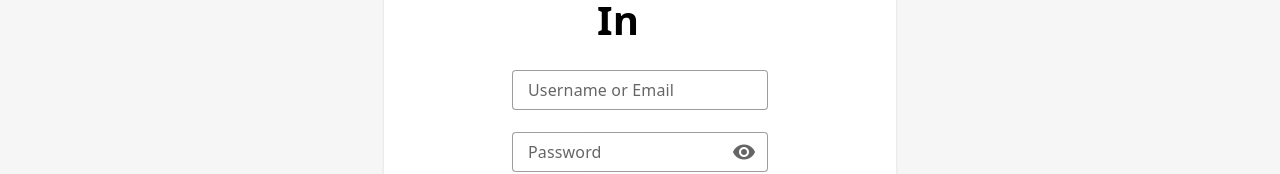
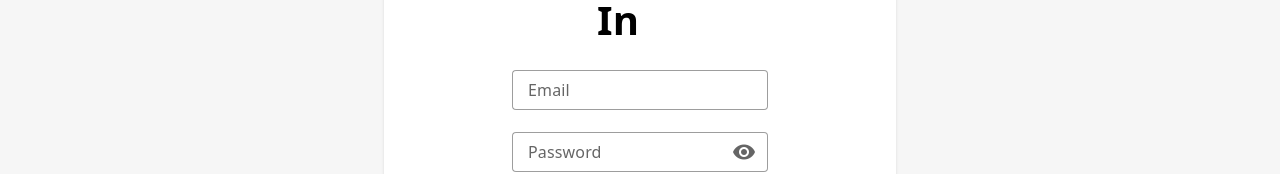
Before and after one commit to Yahya-Idris-A/Court-Vision-Vue-Version, a Vue app: page /sign-in in a window 1280 px wide. Shown: the part 253-427 px from the top of the page. Built offline with nearby package versions, Linux system fonts and the light colour scheme.

Commit message:
Add cursor pointer on footer and fix sign in form label

```diff
--- a/src/components/Footer/Footer.vue
+++ b/src/components/Footer/Footer.vue
@@ -18,11 +18,11 @@
           <div class="flex flex-row gap-[12px] md:gap-[24px]">
             <v-icon
               icon="mdi mdi-instagram"
-              class="!text-[24px] text-white"
+              class="!text-[24px] text-white cursor-pointer"
             ></v-icon>
             <v-icon
               icon="mdi mdi-twitter"
-              class="!text-[24px] text-white"
+              class="!text-[24px] text-white cursor-pointer"
             ></v-icon>
           </div>
         </div>
--- a/src/views/Auth/SignIn.vue
+++ b/src/views/Auth/SignIn.vue
@@ -6,7 +6,7 @@
           <v-text-field
             class="mb-[22px]"
             v-model="userData.email"
-            label="Username or Email"
+            label="Email"
             type="email"
             variant="outlined"
             density="compact"
```
